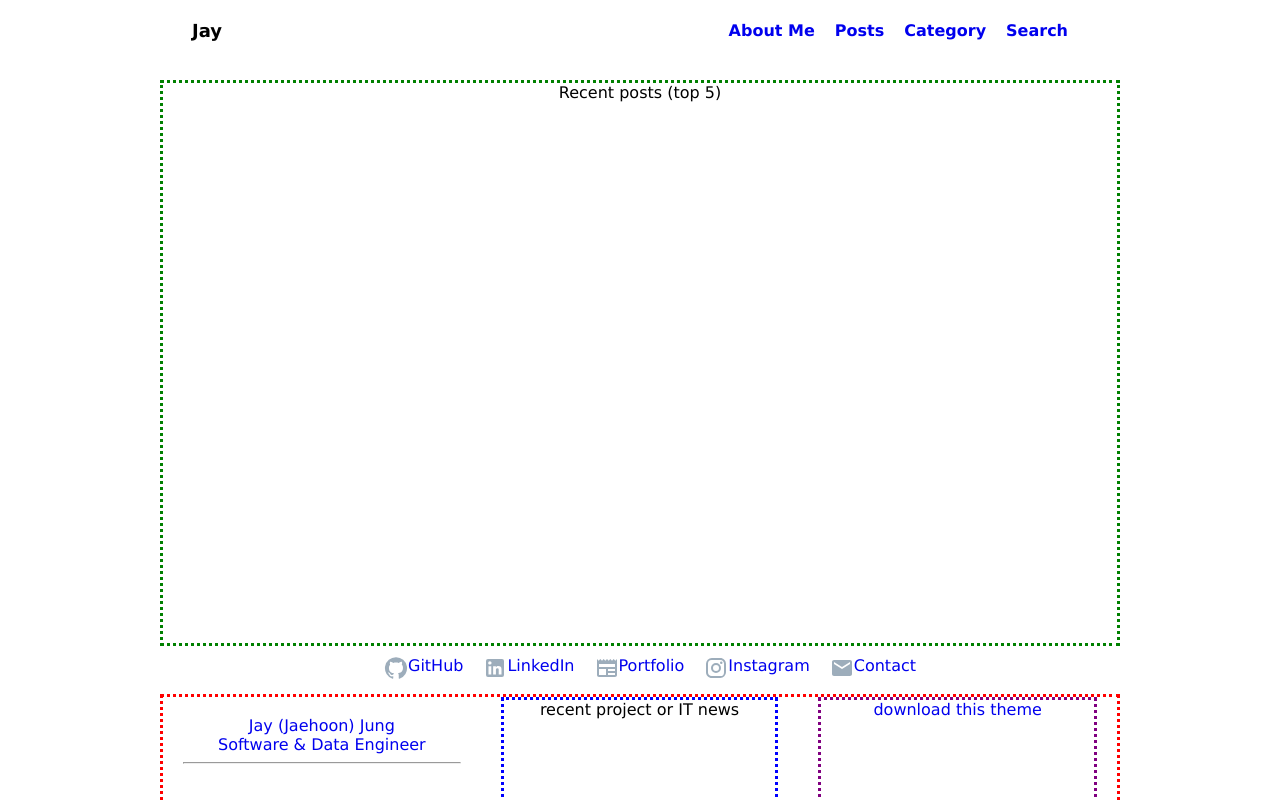
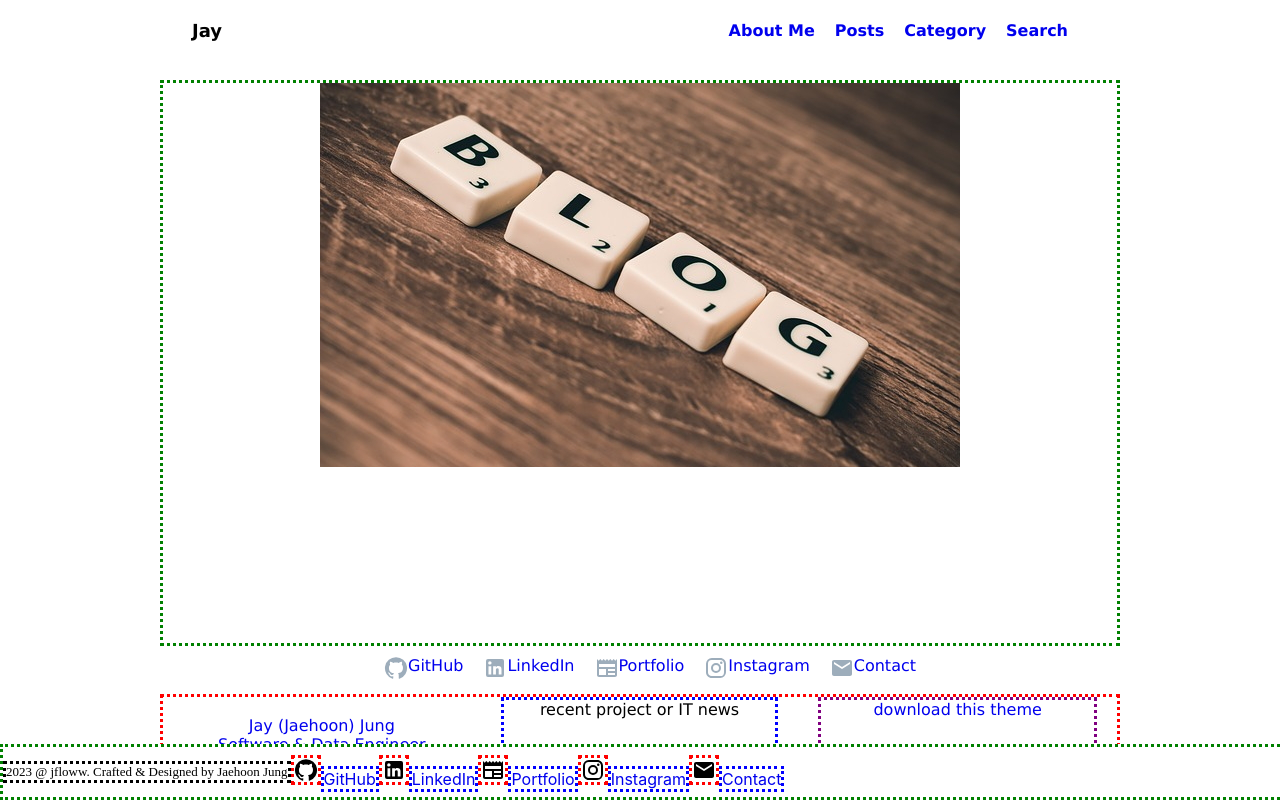
Before and after one commit to JayJung98/jayjung.github.io, a React (Create React App) app: page / in a window 1280 px wide. Shown: the top 800 px of the page. Built offline with nearby package versions, Linux system fonts and the light colour scheme.

Commit message:
Link updated

```diff
--- a/src/components/css/Footer.css
+++ b/src/components/css/Footer.css
@@ -1,16 +1,37 @@
 .footer {
-
-    height: 60px;
+    height: 50px;
     width: 100%;
     align-items: center;
     background-color: white;
-    position: static;
-    left: 0;
+    position: fixed;
     bottom: 0;
+    display: flex;
+    border-color: green;
+    border-width: 3px;
+    border-style: dotted;
 }
 .jfloww {
     font-family: cursive;
+    font-size: small;
     font-weight: 100;
-    font-size: small;
-    padding-top: 20px;
+    border-color: black;
+    border-width: 3px;
+    border-style: dotted;
 }
+.footer_link {
+    border-color: purple;
+    border-width: 3px;
+    border-style: dotted;
+}
+.footer_icon {
+    font-size: large;
+    border-color: red;
+    border-width: 3px;
+    border-style: dotted;
+}
+.footer_text {
+    border-color: blue;
+    border-width: 3px;
+    border-style: dotted;
+    text-decoration: none;
+}
--- a/src/components/js/Footer.js
+++ b/src/components/js/Footer.js
@@ -1,5 +1,11 @@
 import React from 'react';
 import '../css/Footer.css'
+import GitHubIcon from '@mui/icons-material/GitHub';
+import LinkedInIcon from '@mui/icons-material/LinkedIn';
+import Portfolio from '@mui/icons-material/Newspaper';
+import EmailIcon from '@mui/icons-material/Email';
+import Instagram from '@mui/icons-material/Instagram';
+import { Link } from 'react-router-dom';
 
 function footer() {
     return (
@@ -7,6 +13,28 @@ function footer() {
             <div className='jfloww'>
                 2023 @ jfloww. Crafted & Designed by Jaehoon Jung
             </div>
+            <div clasname='footer_link'>
+                <GitHubIcon className="footer_icon" />
+                <Link to ="https://github.com/jfloww" className='footer_text' target='_blank'>
+                    GitHub
+                </Link>
+                <LinkedInIcon className='footer_icon' />
+                <Link to = "https://www.linkedin.com/in/jfloww/" className='footer_text' target='_blank'>
+                    LinkedIn
+                </Link>
+                <Portfolio className='footer_icon' />
+                <Link to = "https://www.jfloww.com" className='footer_text' target='_blank'>
+                    Portfolio
+                </Link>
+                <Instagram className='footer_icon' />
+                <Link to = "https://www.instagram.com/jaehoon_jung98/" className='footer_text' target='_blank'>
+                    Instagram
+                </Link>
+                <EmailIcon className='footer_icon' />
+                <Link to = "/contact" className='footer_text'>
+                    Contact
+                </Link>
+            </div>
         </div>
     );
 }
--- a/src/components/js/Main.js
+++ b/src/components/js/Main.js
@@ -7,7 +7,7 @@ function main() {
     return (
         <div className='main'>
             <div className='big_box'>
-                Recent posts (top 5)
+                <img className='test_image' src='/images/test_photo.jpg' />
             </div>
             <Profile className='profile'/>
             <div className='container'>
--- a/src/components/js/Profile.js
+++ b/src/components/js/Profile.js
@@ -5,30 +5,32 @@ import LinkedInIcon from '@mui/icons-material/LinkedIn';
 import Portfolio from '@mui/icons-material/Newspaper';
 import EmailIcon from '@mui/icons-material/Email';
 import Instagram from '@mui/icons-material/Instagram';
+import { Link } from 'react-router-dom';
+
 function profile() {
     return (
         <div className='profile'>
             <div className='pro_menu'>
-                <GitHubIcon className="icon"/>
-                <a className='text' href="https://github.com/jfloww" target='_blank'>
+                <GitHubIcon className="icon" />
+                <Link to ="https://github.com/jfloww" className='text' target='_blank'>
                     GitHub
-                </a>
-                <LinkedInIcon className='icon'/>
-                <a className='text' href="https://www.linkedin.com/in/jfloww/" target='_blank'>
+                </Link>
+                <LinkedInIcon className='icon' />
+                <Link to = "https://www.linkedin.com/in/jfloww/" className='text' target='_blank'>
                     LinkedIn
-                </a>
-                <Portfolio className='icon'/>
-                <a className='text' href="https://www.jfloww.com" target='_blank'>
+                </Link>
+                <Portfolio className='icon' />
+                <Link to = "https://www.jfloww.com" className='text' target='_blank'>
                     Portfolio
-                </a>
-                <Instagram className='icon'/>
-                <a className='text' href="https://www.instagram.com/jaehoon_jung98/" target='_blank'>
+                </Link>
+                <Instagram className='icon' />
+                <Link to = "https://www.instagram.com/jaehoon_jung98/" className='text' target='_blank'>
                     Instagram
-                </a>
-                <EmailIcon className='icon'/>
-                <a className='text' href="/contact" >
+                </Link>
+                <EmailIcon className='icon' />
+                <Link to = "/contact" className='text'>
                     Contact
-                </a>
+                </Link>
             </div>
         </div>
     );
--- a/src/components/js/pages/Aboutme.js
+++ b/src/components/js/pages/Aboutme.js
@@ -14,6 +14,7 @@ function aboutme() {
                     <h1>Hello, Welcome to my Blog </h1><br/>
                     <h2>I am a Software Engineer and Data Scientist </h2><br/>
                     <h3>This is Jay (Jaehoon) Jung</h3>
+                    <img className='test_me' src='/images/jay01.jpg' />
                     <div className='tech_stacks'>
                         Technology Stacks:
                         HTML, CSS, JavaScript, React, Python, Git, GitHub, SAS, R, MySQL, Oracle DB
```
